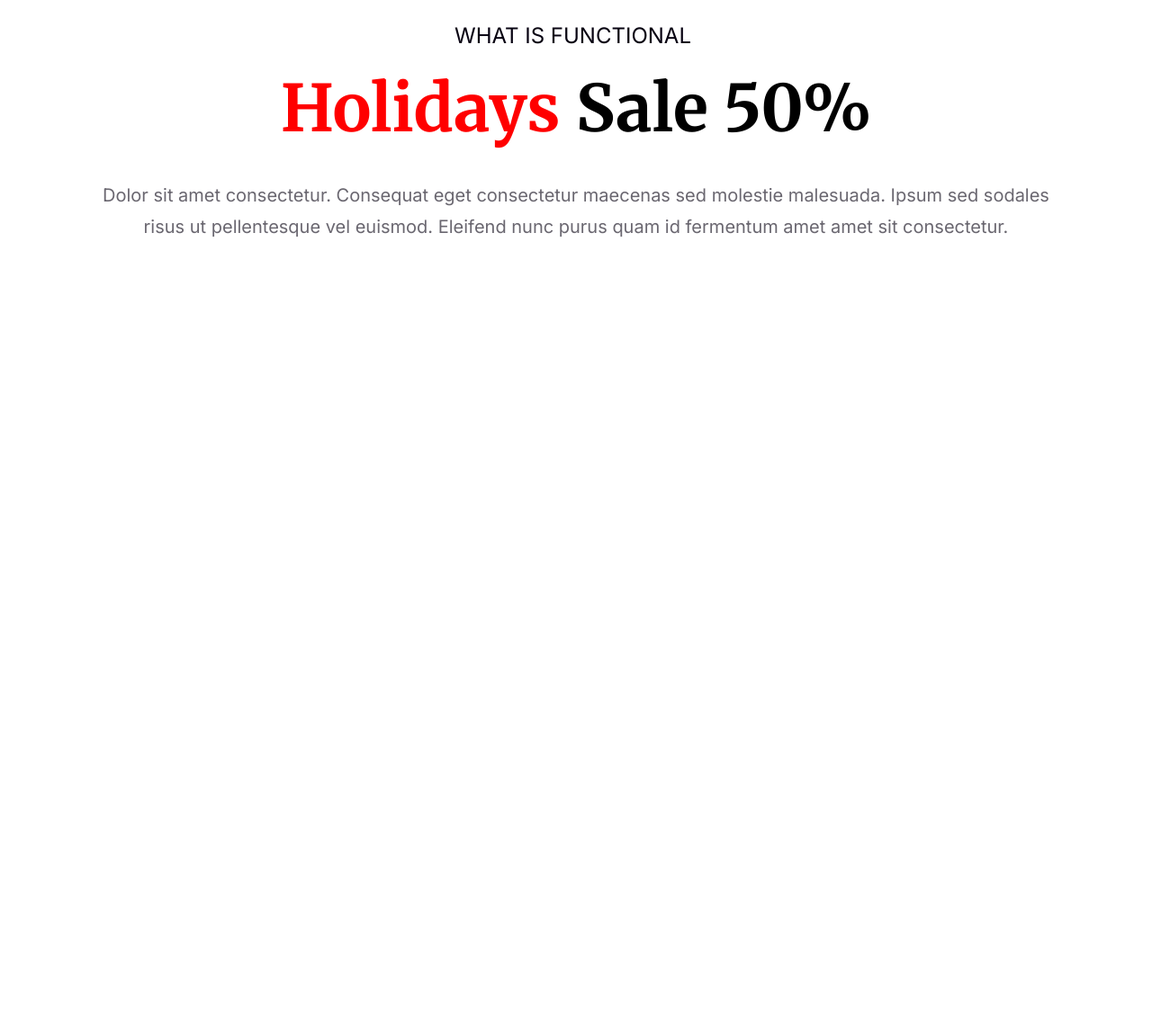
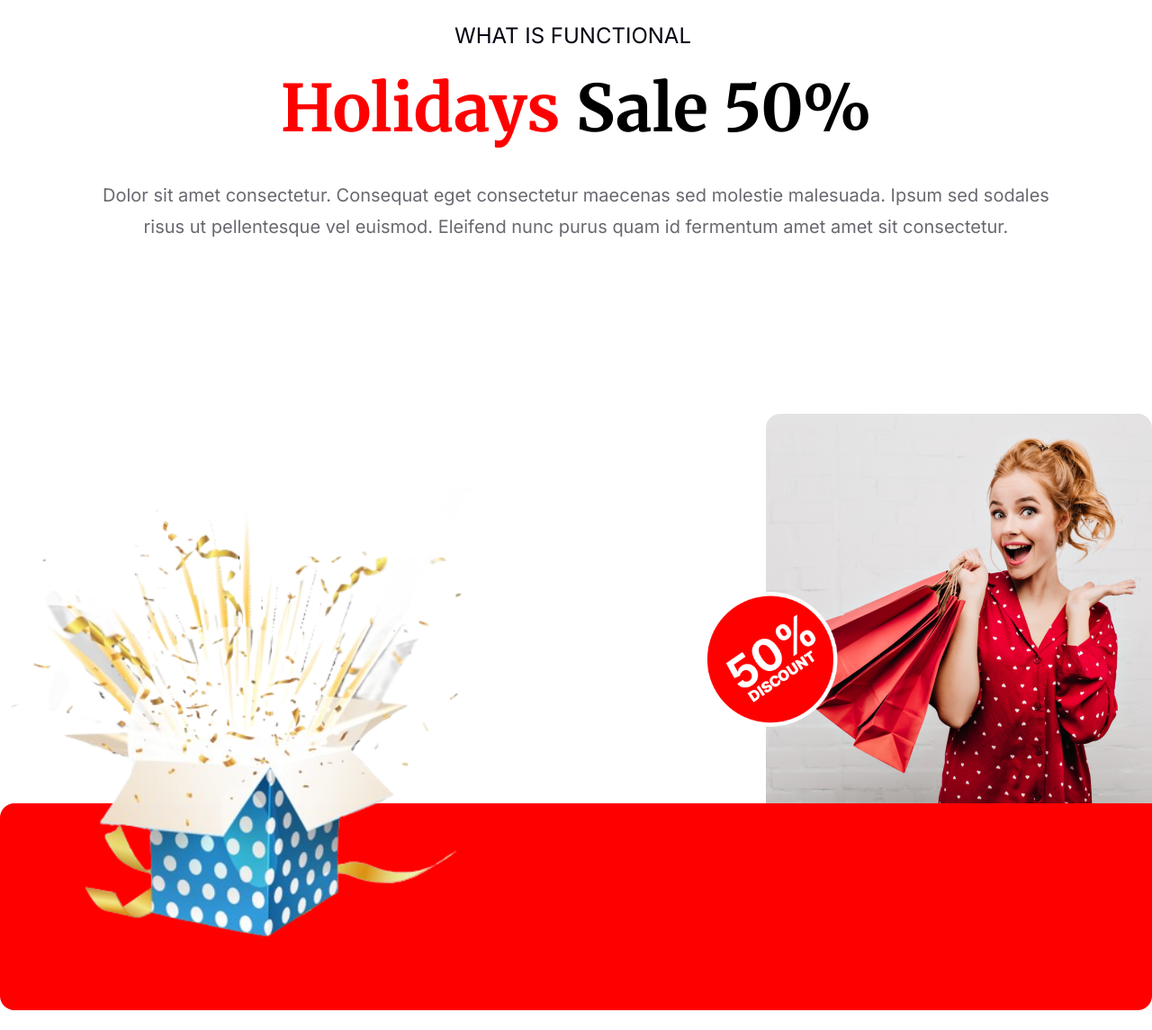
Before and after one commit to Fahmudul/Assignment-1, a plain HTML site: page index.html in a window 1280 px wide. Shown: the part 3517-4662 px from the top of the page at 90% size. Before the commit the page ends 3817 px from the top, so only its background shows below. Drawn offline with Linux system fonts and the light colour scheme.

Commit message:
completed discount section

```diff
--- a/index.html
+++ b/index.html
@@ -95,6 +95,23 @@
                         <p>Dolor sit amet consectetur. Consequat eget consectetur maecenas sed
                             molestie malesuada. Ipsum sed sodales risus ut pellentesque vel euismod. Eleifend nunc purus quam id fermentum amet amet sit consectetur.</p>
                     </div>
+                    <div class="discount-image-gift">
+                        <div class="gift-box">
+                            <img width="700px" src="B9A1-New-Year-New-Mission-main/B9A1-New-Year-New-Mission-main/resources/Group_75.png" alt="" >
+                        </div>
+                        <div class="red-bg discount-image">
+
+                        </div>
+                        <div class="discount_image">
+                            <div class="discount-50">
+                                <img width="208px" height="208px" src="B9A1-New-Year-New-Mission-main/B9A1-New-Year-New-Mission-main/resources/Group 44.png" alt="">
+                            </div>
+                            <div class="discount-img-shopping">
+                                <img width="100%" src="B9A1-New-Year-New-Mission-main/B9A1-New-Year-New-Mission-main/resources/Rectangle 1.png" alt="">
+                            </div>
+
+                        </div>
+                    </div>
                 </div>
             </section>
         </main>
--- a/style.css
+++ b/style.css
@@ -334,6 +334,13 @@
 
 }
 
+.discount-container{
+    width: 1300px;
+    height: 1100px;
+    position: relative;
+    margin-bottom: 20px;
+}
+
 .discount-description{
     display: flex;
     justify-content: center;
@@ -373,3 +380,48 @@
 .discount-description h1 span{
     color: #f00;
 }
+
+.discount-image-gift{
+    position: relative;
+    height: 823px;
+}
+
+.discount-image{
+    background-image: url("B9A1-New-Year-New-Mission-main/B9A1-New-Year-New-Mission-main/resources/Rectangle\ 2.png");
+    width: 100%;
+    height: 230px;
+    background-position: bottom;
+    border-radius: 16px 0px 16px 16px;
+    position: absolute;
+    bottom: 0;
+}
+
+.gift-box {
+    position: absolute;
+    top: 233px;
+    right: 660px;
+    z-index: 1;
+
+}
+
+.discount_image{
+    width: 500px;
+    position: absolute;
+    top: -54px;
+    right: 0px;
+}
+
+.discount-50{
+    position: absolute;
+    top: 383px;
+    left: -28px;
+    z-index: 1;
+}
+
+.discount-img-shopping{
+    position: absolute;
+    right: 0px;
+    top: 214px;
+    width: 429px;
+    height: 433px;
+}
```
Also changed, not shown: B9A1-New-Year-New-Mission-main/B9A1-New-Year-New-Mission-main/resources/Group 75.png (deleted), B9A1-New-Year-New-Mission-main/B9A1-New-Year-New-Mission-main/resources/Group_75.png (added).
